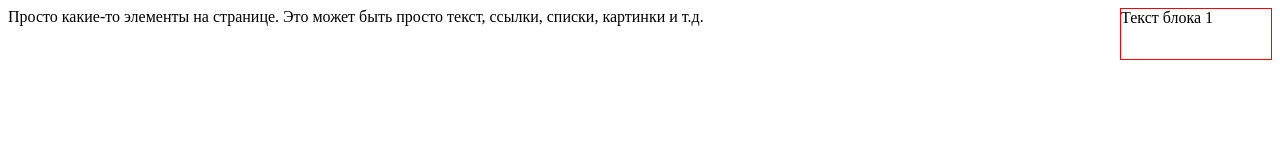
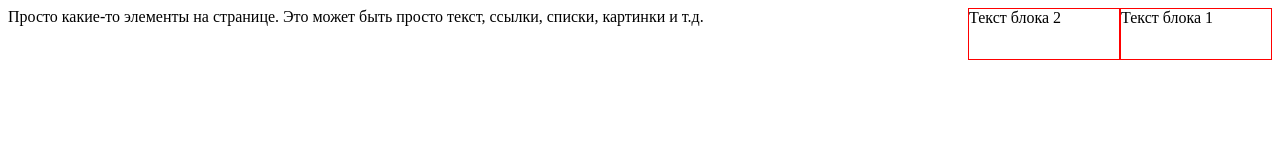
Before and after one commit to MERIN2/Laba-6, a plain HTML site: page index.html in a window 1280 px wide. Drawn offline with Linux system fonts and the light colour scheme.

Commit message:
Задание 19 Несколько плавающих блоков

```diff
--- a/index.html
+++ b/index.html
@@ -1,5 +1,5 @@
 <!DOCTYPE html>
- <html>
+<html>
 
    <head>
      <title>Позиционирование блоков</title>
@@ -8,6 +8,7 @@
 
    <body>
      <div id="blok1">Текст блока 1</div>
+     <div id="blok2">Текст блока 2</div>
      Просто какие-то элементы на странице. Это может быть просто
      текст, ссылки, списки, картинки и т.д.
    </body>
--- a/style/style.css
+++ b/style/style.css
@@ -4,3 +4,9 @@ width:150px;
 height:50px;
 float:right;
 }
+#blok2{
+border:1px solid red;
+width:150px;
+height:50px;
+float:right;
+}
```
